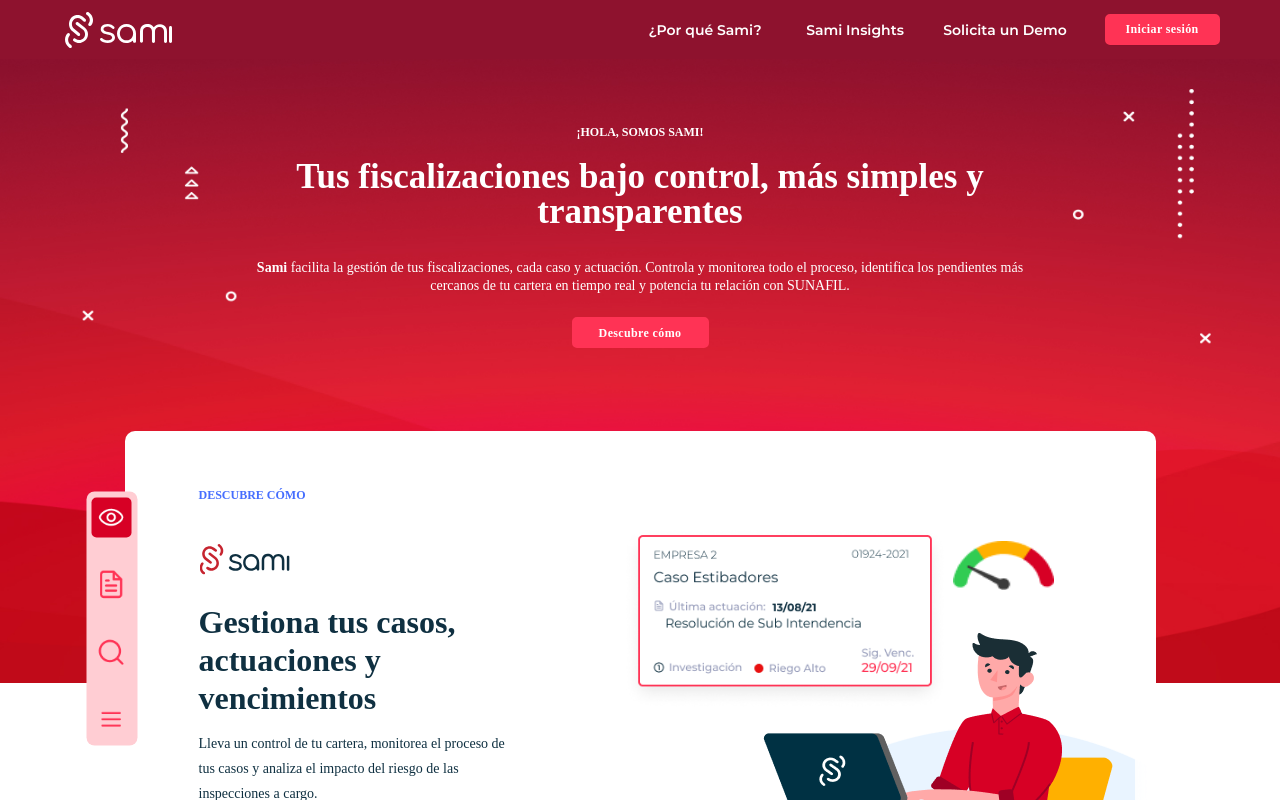
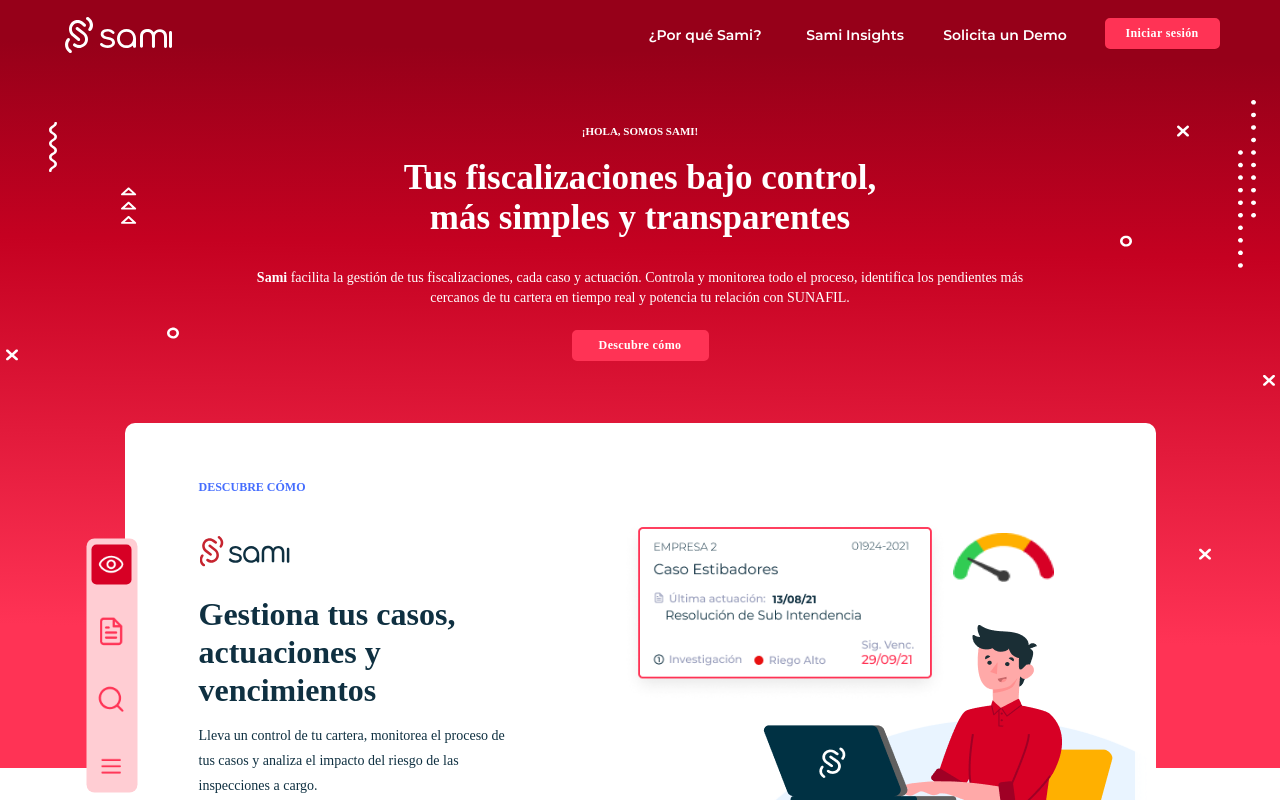
Before and after one commit to sandrahfiestas/sami-landing, a React (Create React App) app: page / in a window 1280 px wide. Shown: the top 800 px of the page. Built offline with nearby package versions, Linux system fonts and the light colour scheme; a web font is replaced by a local one.

Commit message:
enlace a contactanos y cambio de background - hero

```diff
--- a/src/components/Footer.jsx
+++ b/src/components/Footer.jsx
@@ -16,7 +16,7 @@
           <p className="container-footer__logoBtn-conversemos">¡Conversémos!</p>
           <p className="container-footer__logoBtn-escribenos">Escríbenos.</p>
           <button>
-            <a className="aNoStyle" href="http://localhost:3000/#contactanos">Contáctanos</a>
+            <a className="aNoStyle" href="https://sami-landing.netlify.app/#contactanos">Contáctanos</a>
             {/* <a className="aNoStyle" href="#contactanos">Contáctanos</a> */}
           </button>
           </div>
--- a/src/components/Navbar.jsx
+++ b/src/components/Navbar.jsx
@@ -1,5 +1,5 @@
 import React from 'react';
-// import $ from 'jquery';
+import $ from 'jquery';
 import { NavLink } from 'react-router-dom';
 import Navbar from 'react-bootstrap/Navbar';
 import Nav from 'react-bootstrap/Nav';
@@ -8,17 +8,17 @@
 
 function NavBar() {
   // cambio de color del navbar con Jquery
-  // $(function(){
-  //   $(window).scroll(function(){
-  //     var scroll = $(window).scrollTop();
-  //     if (scroll > 10) {
-  //       $(".navbar").css("background" , "#8E122E");
-  //     }
-  //     else{
-  //       $(".navbar").css("background" , "transparent");
-  //     }
-  //   })
-  // })
+  $(function(){
+    $(window).scroll(function(){
+      var scroll = $(window).scrollTop();
+      if (scroll > 10) {
+        $(".navbar").css("background" , "#8E122E");
+      }
+      else{
+        $(".navbar").css("background" , "transparent");
+      }
+    })
+  })
 
   return (
     <div className="container-navbar">
@@ -36,7 +36,7 @@
             <NavLink exact to="/porqueSami/" activeClassName="item-active">¿Por qué Sami?</NavLink>
             <NavLink exact to="/samiInsights" activeClassName="item-active">Sami Insights</NavLink>
             {/* <NavLink exact to="/#contactanos" activeClassName="item-active">Solicita un Demo</NavLink> */}
-            <a className="aNoStyle" href="http://localhost:3000/#contactanos">Solicita un Demo</a>
+            <a className="aNoStyle" href="https://sami-landing.netlify.app/#contactanos">Solicita un Demo</a>
           </Nav>
         </Navbar.Collapse>
       </Container>
--- a/src/css/Styles.css
+++ b/src/css/Styles.css
@@ -218,28 +218,40 @@
 @media screen and (min-width: 480px) {
   .container-home__hero {
     block-size: 768px;
-    background-image: url("../images/background-desktop.jpg");
+    margin-block-start: -6.9rem;
     background-size: contain;
+    background: linear-gradient(1deg, #FF3355 18.23%, #C50121 67.19%, #960019 92.19%);
+  }
+  .container-home__hero-capaBackground {
+    margin-top: 47px;
+    block-size: 560px;
+    background-image: url("../images/svg/capa-background.svg");
+    background-repeat: no-repeat;
+    max-inline-size: 1269px;
+    margin: auto;
+    background-position-y: 100px;
   }
   .container-home__main {
-    margin-block-start: -337px;
+    margin-block-start: -345px;
   }
 }
 @media screen and (min-width: 768px) {
   .container-home__hero-title {
+    padding-top: 123px;
     max-inline-size: 791px;
+    block-size: 257px;
     margin: auto;
     text-align: center;
-    padding-block-start: 123px;
-  }
-  .container-home__hero-title-hi {
-    font-size: 1.2rem;
+    padding-block-start: 0rem .container-home__hero-title -hi;
+    padding-block-start-font-size: 1.2rem;
   }
   .container-home__hero-title h1 {
     margin-block-start: 18px;
+    line-height: 40px;
   }
   .container-home__hero-title-description {
     margin-block-start: 3rem;
+    line-height: 20px;
   }
 }
 @media screen and (min-width: 1024px) {
@@ -259,7 +271,7 @@
     padding-block: 6px;
     padding-inline: 6px;
     transform: rotate(90deg);
-    top: 162px;
+    top: 217px;
     right: auto;
     left: -140px;
   }
@@ -301,10 +313,9 @@
 }
 
 .container-navbar .navbar {
-  block-size: 5.9rem;
+  block-size: 5.3rem;
   max-inline-size: 1440px;
   margin: auto;
-  background: #8E122E;
 }
 .container-navbar .container {
   padding-left: 1.7rem;
@@ -324,7 +335,7 @@
   inline-size: 3rem;
   background-image: url(../images/menu.svg);
   position: absolute;
-  top: 0;
+  top: 12px;
   bottom: 0;
   margin: auto;
   right: 17px;
@@ -372,7 +383,7 @@
   height: 31px;
   width: 115px;
   position: absolute;
-  top: 14px;
+  top: 18px;
   right: 5.8rem;
   font-size: 1.2rem;
   font-weight: 700;
@@ -392,6 +403,9 @@
   }
 }
 @media screen and (min-width: 992px) {
+  .container-navbar .navbar {
+    block-size: 6.9rem;
+  }
   .container-navbar .container {
     padding-left: 6.5rem;
     padding-right: 20rem;
--- a/src/pages/Home.jsx
+++ b/src/pages/Home.jsx
@@ -58,13 +58,15 @@
     <div className="container-home">
       <Navbar />
       <div className="container-home__hero">
+        <div className="container-home__hero-capaBackground">
           <div className="container-home__hero-title">
             <p className="container-home__hero-title-hi">¡HOLA, SOMOS SAMI!</p>
-          <h1>Tus fiscalizaciones bajo control, más simples y transparentes</h1>
+            <h1>Tus fiscalizaciones bajo control, <br /> más simples y transparentes</h1>
             <p className="container-home__hero-title-description"><strong>Sami </strong>facilita la gestión de tus fiscalizaciones, cada caso y actuación. Controla y monitorea todo el proceso, identifica los pendientes más cercanos de tu cartera en tiempo real y potencia tu relación con SUNAFIL.</p>
             <button>
               <a className="aNoStyle" href="#descubre">Descubre cómo</a>
             </button>
+          </div>
         </div>
       </div>
       <main className="container-home__main">
--- a/src/pages/PorqueSami.jsx
+++ b/src/pages/PorqueSami.jsx
@@ -51,7 +51,7 @@
                 </div>
               </div>
               <button>
-                <a className="aNoStyle" href="http://localhost:3000/#contactanos">Solicita una demo</a>
+                <a className="aNoStyle" href="https://sami-landing.netlify.app/#contactanos">Solicita una demo</a>
               </button>
             </section>
             <section className="content-coreSami">
--- a/src/pages/SamiInsights.jsx
+++ b/src/pages/SamiInsights.jsx
@@ -60,7 +60,7 @@
                 <img src={personImage} alt="usuario" className="content-samiInsights__steps-person" />
               </div>
               <button>
-                <a className="aNoStyle" href="http://localhost:3000/#contactanos">Solicita una demo</a>
+                <a className="aNoStyle" href="https://sami-landing.netlify.app/#contactanos">Solicita una demo</a>
               </button>
             </section>
 
@@ -135,7 +135,7 @@
               </div>
               </div>
               <button>
-                <a className="aNoStyle" href="http://localhost:3000/#contactanos">Contáctanos</a>
+                <a className="aNoStyle" href="https://sami-landing.netlify.app/#contactanos">Contáctanos</a>
               </button>
             </section>
         </div>
--- a/src/sass/_Home.scss
+++ b/src/sass/_Home.scss
@@ -137,12 +137,23 @@
   .container-home {
     &__hero {
     block-size: 768px;
-    background-image: url("../images/background-desktop.jpg");
+    margin-block-start: -6.9rem;
+    // background-image: url("../images/background-desktop.jpg");
     background-size: contain;
-    // background: radial-gradient(173.26% 94.27% at 50% 100%, #F68F44 0%, #EC0F42 37.5%, #E22033 46.35%, #8B112D 100%);
+    background: linear-gradient(1deg, #FF3355 18.23%, #C50121 67.19%, #960019 92.19%);
+      &-capaBackground {
+        margin-top: 47px;
+        block-size: 560px;
+        background-image: url("../images/svg/capa-background.svg");
+        background-repeat: no-repeat;
+        max-inline-size: 1269px;
+        margin: auto;
+        background-position-y: 100px;
+    }
     }
     &__main {
-      margin-block-start: -337px;
+      // margin-block-start: -337px;
+      margin-block-start: -345px;
     }
   }
 }
@@ -151,18 +162,22 @@
   .container-home {
     &__hero {
       &-title {
+        padding-top: 123px;
         max-inline-size: 791px;
+        block-size: 257px;
         margin: auto;
         text-align: center;
-        padding-block-start: 123px;
+        padding-block-start: 0rem
         &-hi {
           font-size: 1.2rem;
         }
         h1 {
           margin-block-start: 18px;
+          line-height: 40px;
         }
         &-description {
           margin-block-start: 3rem;
+          line-height: 20px;
         }
       }
     }
@@ -191,7 +206,8 @@
         padding-block: 6px;
         padding-inline: 6px;
         transform: rotate(90deg);
-        top: 162px;
+        // top: 162px;
+        top: 217px;
         right: auto;
         left: -140px;
         &-option {
--- a/src/sass/_Navbar.scss
+++ b/src/sass/_Navbar.scss
@@ -10,10 +10,11 @@
   .navbar {
     // --bs-dark-rgb: 106, 90, 205;
     // --bs-bg-opacity: 1;
-    block-size: 5.9rem;
+    // block-size: 5.9rem;
+    block-size: 5.3rem;
     max-inline-size: 1440px;
     margin: auto;
-    background: #8E122E;
+    // background: #8E122E;
     // background: radial-gradient(173.26% 94.27% at 50% 100%, #BA1930 70.83%, #9D142E 89.06%, #9D142E 89.07%, #8B112D 100%);
   }
   .container {
@@ -33,7 +34,7 @@
         inline-size: 3rem;
         background-image: url(../images/menu.svg);
         position: absolute;
-        top: 0;
+        top: 12px;
         bottom: 0;
         margin: auto;
         right: 17px;
@@ -85,7 +86,7 @@
   height: 31px;
   width: 115px;
   position: absolute;
-  top: 14px;
+  top: 18px;
   right: 5.8rem;
   font-size: 1.2rem;
   font-weight: 700;
@@ -113,6 +114,9 @@
 
 @media screen and (min-width: 992px) {
   .container-navbar {
+    .navbar {
+      block-size: 6.9rem;
+    }
     .container { //media-bootstrap
       padding-left: 6.5rem;
       padding-right: 20rem;
```
Also changed, not shown: src/images/svg/capa-background.svg (added), 1 other file (tests, documents, lock files or other folders). Lines whose indentation alone changed are shown as unchanged.
